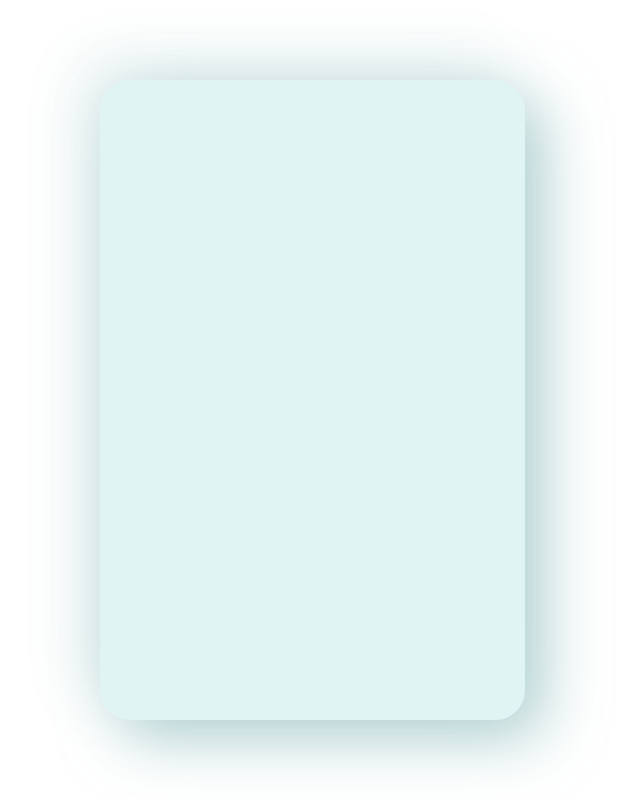
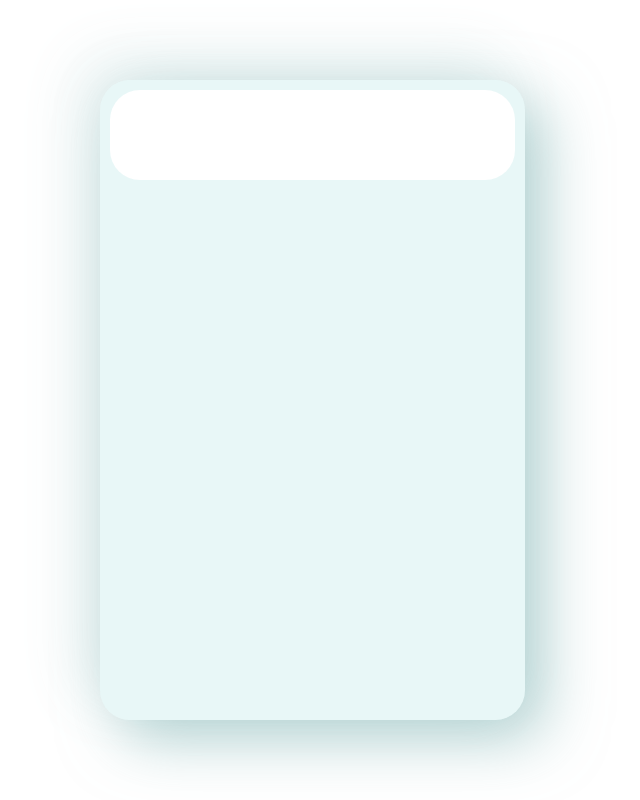
Before and after one commit to Iydeejames/Calculator, a React (Create React App) app in the folder calculator/: page / in a window 1280 px wide. Shown: the whole page, without its empty margins (328-968 px from the left). Built offline with nearby package versions, Linux system fonts and the light colour scheme.

Commit message:
New files created

```diff
--- a/calculator/src/components/Home.css
+++ b/calculator/src/components/Home.css
@@ -17,7 +17,30 @@
     height: 640px;
     width: 425px;
     border-radius: 30px;
-    background-color: #99dada4d;
+    background-color: #99dada3a;
     box-shadow: 20px 20px 60px #79afaf8c,
     -20px -20px 60px #e2eeeef1;
 }
+
+.result{
+    font-size: 2rem;
+    width: 405px;
+    height: 90px;
+    scrollbar-width: none;
+    margin: auto;
+    margin-top: 10px;
+    margin-bottom: 10px;
+    border-radius: 30px;
+    background-color: white;
+    /* box-shadow: 10px 10px 30px #79afaf2f,
+    -10px -10px 30px #e2eeeef1;  */
+}
+
+.resbox{
+    width: 390px;
+    height: min-content;
+    overflow-y: auto;
+    padding-left: 10px;
+    padding-right: 10px;
+    text-align: right;
+}
```
Also changed, not shown: calculator/src/components/Demo.js (added, +10 -0 lines), calculator/src/components/Demo.css (added).
